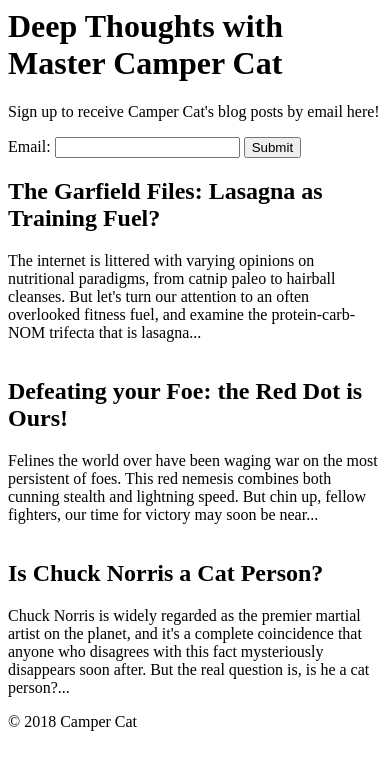
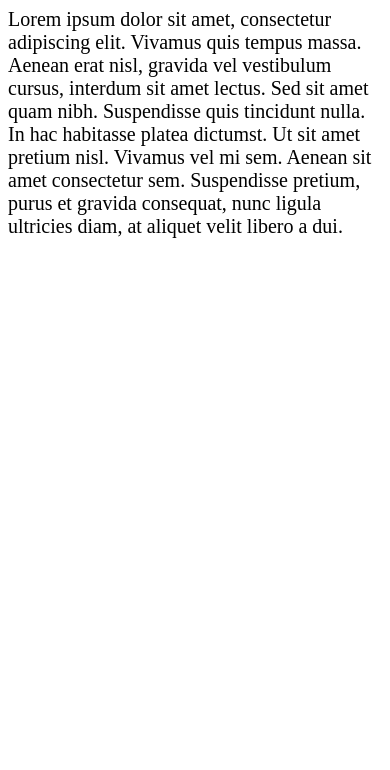
Before and after one commit to KombinatorVit/freecodecamp, a plain HTML site: page index.html in a window 390 px wide. Drawn offline with Linux system fonts and the light colour scheme.

Commit message:
Create a Media Query

```diff
--- a/index.html
+++ b/index.html
@@ -1,32 +1,14 @@
-<body>
-    <header>
-      <h1>Deep Thoughts with Master Camper Cat</h1>
-    </header>
-    <section>
-      <form>
-        <p>Sign up to receive Camper Cat's blog posts by email here!</p>
+<style>
+    p {
+      font-size: 20px;
+    }
 
+    /* Only change code below this line */
+   @media (max-height: 800px) { p{
+        font-size: 10px;
+      } }
 
-        <label for="email">Email:</label>
-        <input type="text" id="email" name="email">
+    /* Only change code above this line */
+  </style>
 
-
-        <input type="submit" name="submit" value="Submit">
-      </form>
-    </section>
-    <article>
-      <h2>The Garfield Files: Lasagna as Training Fuel?</h2>
-      <p>The internet is littered with varying opinions on nutritional paradigms, from catnip paleo to hairball cleanses. But let's turn our attention to an often overlooked fitness fuel, and examine the protein-carb-NOM trifecta that is lasagna...</p>
-    </article>
-    <img src="samuraiSwords.jpeg" alt="">
-    <article>
-      <h2>Defeating your Foe: the Red Dot is Ours!</h2>
-      <p>Felines the world over have been waging war on the most persistent of foes. This red nemesis combines both cunning stealth and lightning speed. But chin up, fellow fighters, our time for victory may soon be near...</p>
-    </article>
-    <img src="samuraiSwords.jpeg" alt="">
-    <article>
-      <h2>Is Chuck Norris a Cat Person?</h2>
-      <p>Chuck Norris is widely regarded as the premier martial artist on the planet, and it's a complete coincidence that anyone who disagrees with this fact mysteriously disappears soon after. But the real question is, is he a cat person?...</p>
-    </article>
-    <footer>&copy; 2018 Camper Cat</footer>
-  </body>
+  <p>Lorem ipsum dolor sit amet, consectetur adipiscing elit. Vivamus quis tempus massa. Aenean erat nisl, gravida vel vestibulum cursus, interdum sit amet lectus. Sed sit amet quam nibh. Suspendisse quis tincidunt nulla. In hac habitasse platea dictumst. Ut sit amet pretium nisl. Vivamus vel mi sem. Aenean sit amet consectetur sem. Suspendisse pretium, purus et gravida consequat, nunc ligula ultricies diam, at aliquet velit libero a dui.</p>
```
